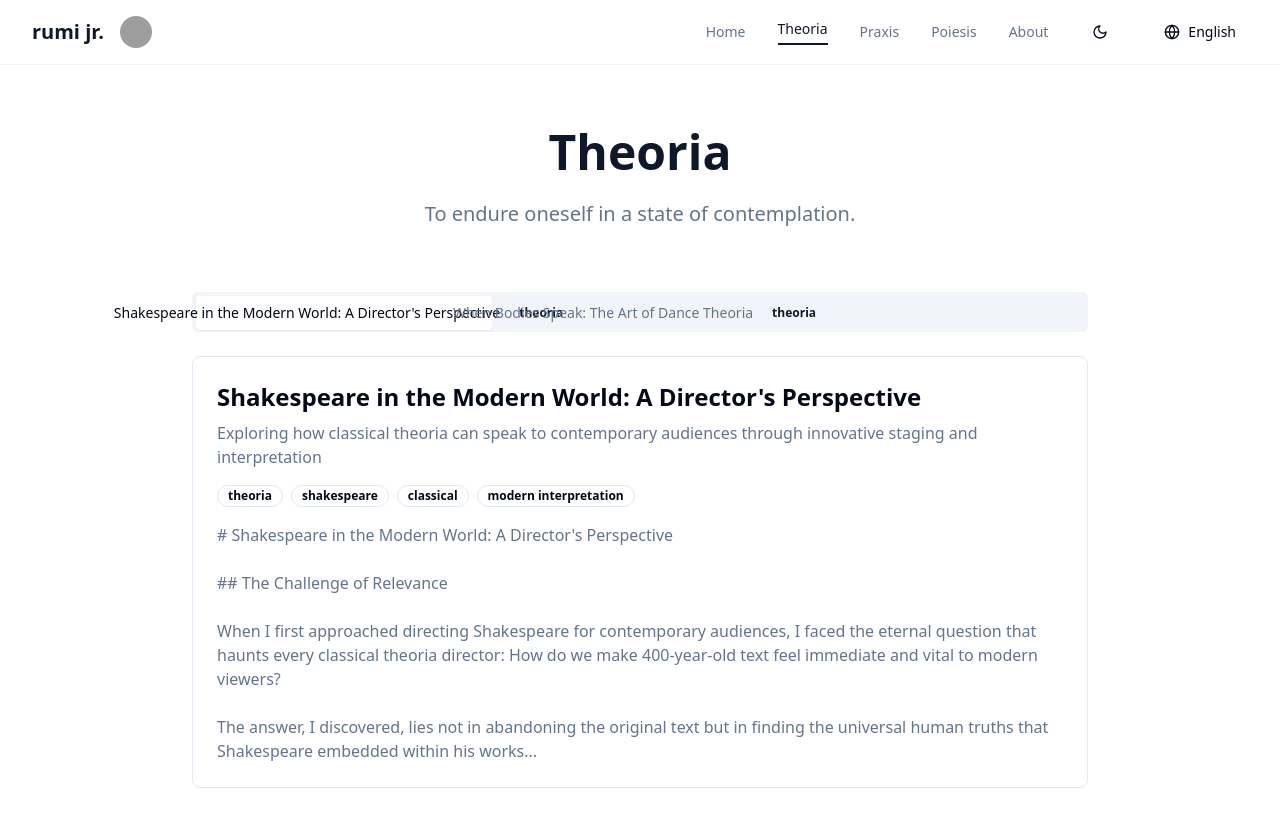
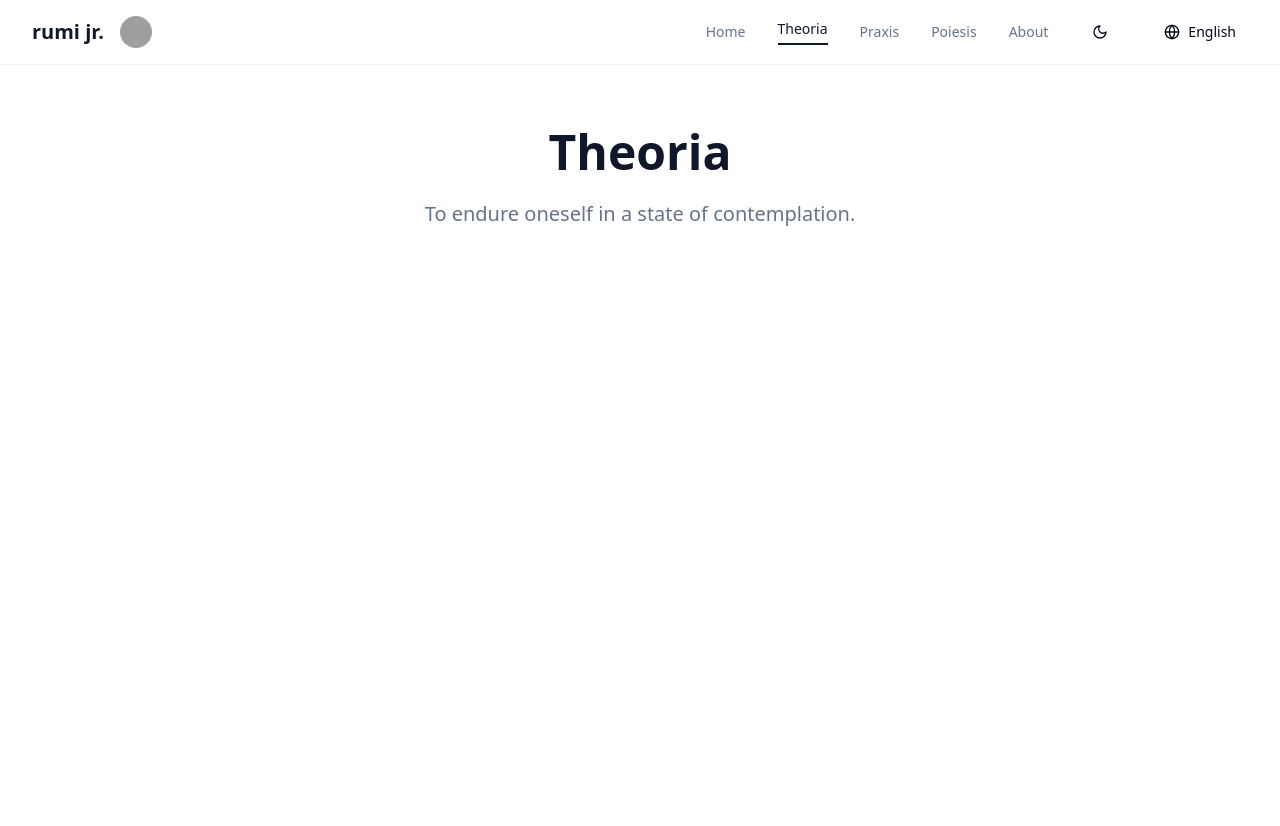
Before and after one commit to bkavlak/rumi-verse-builder, a React (Vite) app: page /theoria in a window 1280 px wide. Shown: the top 826 px of the page. After the commit the page ends 800 px from the top, so only its background shows below. Built offline with nearby package versions, Linux system fonts and the light colour scheme; grey boxes are pictures that could not be loaded.

Commit message:
Refactor: Clean up tabbed pages
Remove content under tabs, clean up unnecessary code.

```diff
--- a/src/pages/Poiesis.tsx
+++ b/src/pages/Poiesis.tsx
@@ -1,14 +1,9 @@
 
 import { Navigation } from '@/components/Navigation';
 import { useLanguage } from '@/hooks/useLanguage';
-import { getBlogPostsByCategory } from '@/utils/markdownLoader';
-import { Tabs, TabsContent, TabsList, TabsTrigger } from '@/components/ui/tabs';
-import { Badge } from '@/components/ui/badge';
 
 const Poiesis = () => {
-  const { t, language } = useLanguage();
-
-  const poiesisItems = getBlogPostsByCategory('poiesis', language);
+  const { t } = useLanguage();
 
   return (
     <div className="min-h-screen bg-background">
@@ -24,42 +19,6 @@ const Poiesis = () => {
               {t('poiesis.description')}
             </p>
           </div>
-
-          {poiesisItems.length > 0 && (
-            <Tabs defaultValue={poiesisItems[0].id} className="w-full">
-              <TabsList className="grid w-full grid-cols-1 md:grid-cols-2 lg:grid-cols-3">
-                {poiesisItems.map((item) => (
-                  <TabsTrigger key={item.id} value={item.id} className="flex items-center gap-2">
-                    {item.title[language]}
-                    <Badge variant="secondary" className="text-xs">poiesis</Badge>
-                  </TabsTrigger>
-                ))}
-              </TabsList>
-
-              {poiesisItems.map((item) => (
-                <TabsContent key={item.id} value={item.id} className="mt-6">
-                  <div className="border rounded-lg p-6">
-                    <div className="mb-4">
-                      <h2 className="text-2xl font-semibold mb-2">{item.title[language]}</h2>
-                      <p className="text-muted-foreground mb-4">{item.excerpt[language]}</p>
-                      <div className="flex flex-wrap gap-2">
-                        {item.tags.map((tag) => (
-                          <Badge key={tag} variant="outline" className="text-xs">
-                            {tag}
-                          </Badge>
-                        ))}
-                      </div>
-                    </div>
-                    <div className="prose prose-sm max-w-none text-muted-foreground">
-                      <div className="whitespace-pre-wrap">
-                        {item.content[language]}
-                      </div>
-                    </div>
-                  </div>
-                </TabsContent>
-              ))}
-            </Tabs>
-          )}
         </div>
       </section>
     </div>
--- a/src/pages/Praxis.tsx
+++ b/src/pages/Praxis.tsx
@@ -1,14 +1,9 @@
 
 import { Navigation } from '@/components/Navigation';
 import { useLanguage } from '@/hooks/useLanguage';
-import { getBlogPostsByCategory } from '@/utils/markdownLoader';
-import { Tabs, TabsContent, TabsList, TabsTrigger } from '@/components/ui/tabs';
-import { Badge } from '@/components/ui/badge';
 
 const Praxis = () => {
-  const { t, language } = useLanguage();
-
-  const praxisItems = getBlogPostsByCategory('praxis', language);
+  const { t } = useLanguage();
 
   return (
     <div className="min-h-screen bg-background">
@@ -24,42 +19,6 @@ const Praxis = () => {
               {t('praxis.description')}
             </p>
           </div>
-
-          {praxisItems.length > 0 && (
-            <Tabs defaultValue={praxisItems[0].id} className="w-full">
-              <TabsList className="grid w-full grid-cols-1 md:grid-cols-2 lg:grid-cols-3">
-                {praxisItems.map((item) => (
-                  <TabsTrigger key={item.id} value={item.id} className="flex items-center gap-2">
-                    {item.title[language]}
-                    <Badge variant="secondary" className="text-xs">praxis</Badge>
-                  </TabsTrigger>
-                ))}
-              </TabsList>
-
-              {praxisItems.map((item) => (
-                <TabsContent key={item.id} value={item.id} className="mt-6">
-                  <div className="border rounded-lg p-6">
-                    <div className="mb-4">
-                      <h2 className="text-2xl font-semibold mb-2">{item.title[language]}</h2>
-                      <p className="text-muted-foreground mb-4">{item.excerpt[language]}</p>
-                      <div className="flex flex-wrap gap-2">
-                        {item.tags.map((tag) => (
-                          <Badge key={tag} variant="outline" className="text-xs">
-                            {tag}
-                          </Badge>
-                        ))}
-                      </div>
-                    </div>
-                    <div className="prose prose-sm max-w-none text-muted-foreground">
-                      <div className="whitespace-pre-wrap">
-                        {item.content[language]}
-                      </div>
-                    </div>
-                  </div>
-                </TabsContent>
-              ))}
-            </Tabs>
-          )}
         </div>
       </section>
     </div>
--- a/src/pages/Theoria.tsx
+++ b/src/pages/Theoria.tsx
@@ -1,14 +1,9 @@
 
 import { Navigation } from '@/components/Navigation';
 import { useLanguage } from '@/hooks/useLanguage';
-import { getBlogPostsByCategory } from '@/utils/markdownLoader';
-import { Tabs, TabsContent, TabsList, TabsTrigger } from '@/components/ui/tabs';
-import { Badge } from '@/components/ui/badge';
 
 const Theoria = () => {
-  const { t, language } = useLanguage();
-
-  const theoriaItems = getBlogPostsByCategory('theoria', language);
+  const { t } = useLanguage();
 
   return (
     <div className="min-h-screen bg-background">
@@ -24,42 +19,6 @@ const Theoria = () => {
               {t('theoria.description')}
             </p>
           </div>
-
-          {theoriaItems.length > 0 && (
-            <Tabs defaultValue={theoriaItems[0].id} className="w-full">
-              <TabsList className="grid w-full grid-cols-1 md:grid-cols-2 lg:grid-cols-3">
-                {theoriaItems.map((item) => (
-                  <TabsTrigger key={item.id} value={item.id} className="flex items-center gap-2">
-                    {item.title[language]}
-                    <Badge variant="secondary" className="text-xs">theoria</Badge>
-                  </TabsTrigger>
-                ))}
-              </TabsList>
-
-              {theoriaItems.map((item) => (
-                <TabsContent key={item.id} value={item.id} className="mt-6">
-                  <div className="border rounded-lg p-6">
-                    <div className="mb-4">
-                      <h2 className="text-2xl font-semibold mb-2">{item.title[language]}</h2>
-                      <p className="text-muted-foreground mb-4">{item.excerpt[language]}</p>
-                      <div className="flex flex-wrap gap-2">
-                        {item.tags.map((tag) => (
-                          <Badge key={tag} variant="outline" className="text-xs">
-                            {tag}
-                          </Badge>
-                        ))}
-                      </div>
-                    </div>
-                    <div className="prose prose-sm max-w-none text-muted-foreground">
-                      <div className="whitespace-pre-wrap">
-                        {item.content[language]}
-                      </div>
-                    </div>
-                  </div>
-                </TabsContent>
-              ))}
-            </Tabs>
-          )}
         </div>
       </section>
     </div>
```
